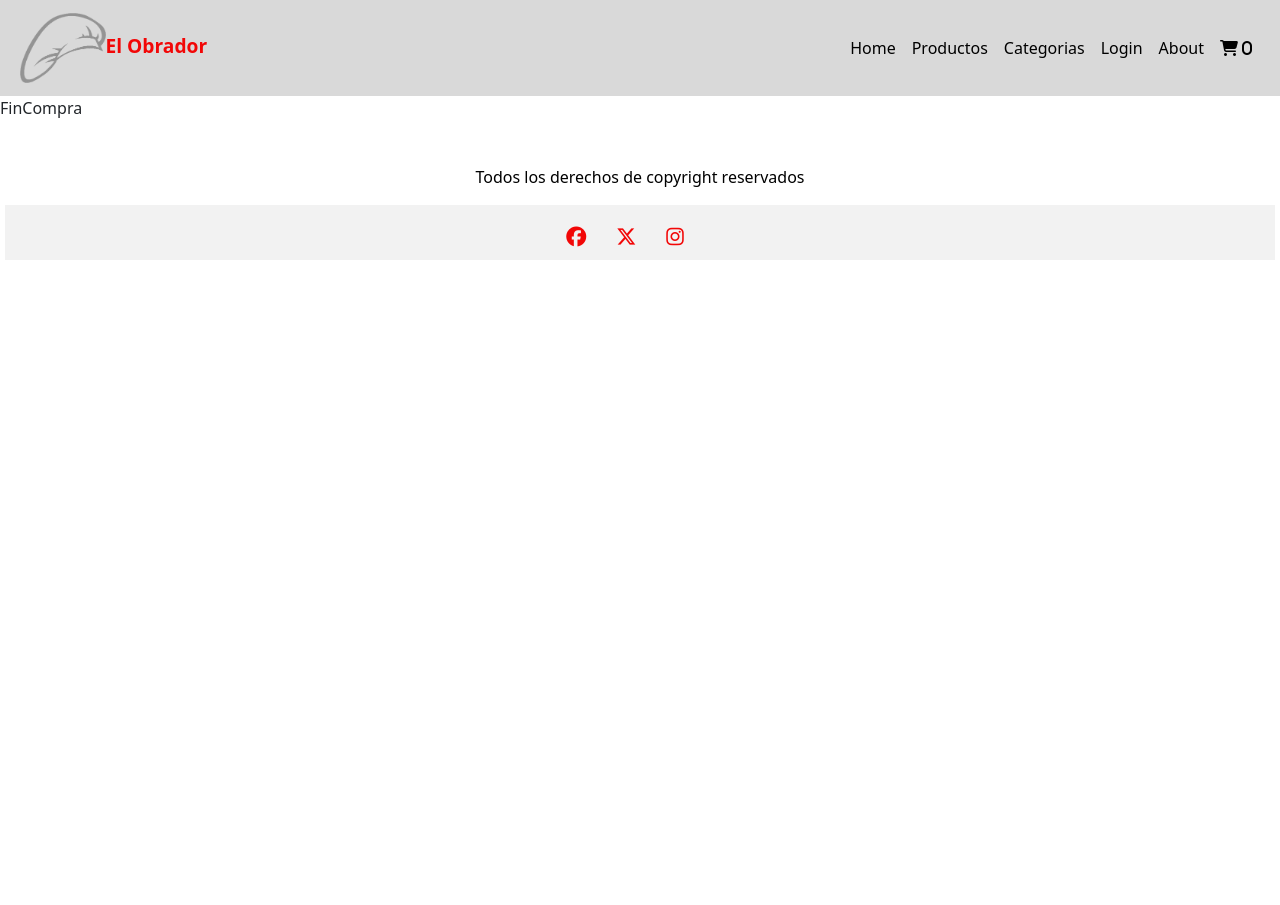
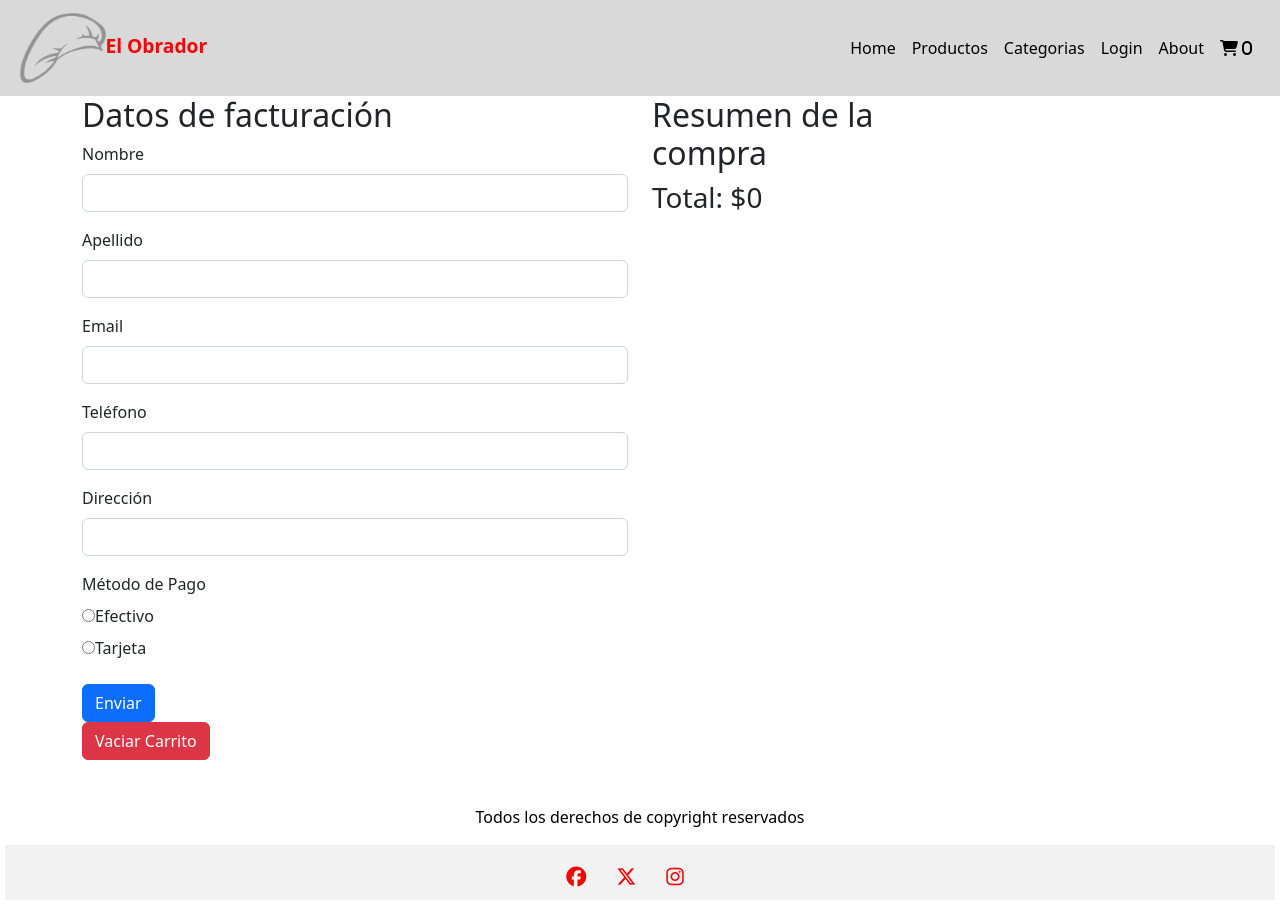
Before and after one commit to bercun/ProyectoFinalBercunchelliReact, a React (Vite) app: page /finCompra in a window 1280 px wide. Before the commit the page ends 800 px from the top, so only its background shows below. Built offline with nearby package versions, Linux system fonts and the light colour scheme.

Commit message:
adding FinCompra y formulario con react-hook-form

```diff
--- a/src/components/Body/Header/Carrito/FinCompra.jsx
+++ b/src/components/Body/Header/Carrito/FinCompra.jsx
@@ -1,28 +1,72 @@
-import React from 'react'
-import { useContext } from 'react';
+import React, { useContext } from 'react';
+import { useForm } from 'react-hook-form';
 import { CarritoContext } from '../../../context/CarritoContext';
-import { useForm } from 'react-hook-form';
-
 
 function FinCompra() {
+  const { carrito, vaciarCarrito } = useContext(CarritoContext);
+  console.log(carrito);
 
-    const { carrito, vaciarCarrito, precioTotal } = useContext(CarritoContext);
-    console.log(carrito);
+  const { register, handleSubmit } = useForm();
 
-    const {registro, handleSubmit} = useForm();
-
-
-
-
-
-
+  const enviar = (data) => {
+    console.log(data);
+  };
 
   return (
-    <>
-    <div>FinCompra</div>
-
-    </>
-  )
+    <div className="container">
+      <div className="row">
+        <div className="col-md-6">
+          <h2>Datos de facturación</h2>
+          <form onSubmit={handleSubmit(enviar)}>
+            <div className="mb-3">
+              <label htmlFor="nombre" className="form-label">Nombre</label>
+              <input type="text" className="form-control" {...register('nombre')} />
+            </div>
+            <div className="mb-3">
+              <label htmlFor="apellido" className="form-label">Apellido</label>
+              <input type="text" className="form-control" {...register('apellido')} />
+            </div>
+            <div className="mb-3">
+              <label htmlFor="email" className="form-label">Email</label>
+              <input type="email" className="form-control" {...register('email')} />
+            </div>
+            <div className="mb-3">
+              <label htmlFor="telefono" className="form-label">Teléfono</label>
+              <input type="tel" className="form-control" {...register('telefono')} />
+            </div>
+            <div className="mb-3">
+              <label htmlFor="direccion" className="form-label">Dirección</label>
+              <input type="text" className="form-control" {...register('direccion')} />
+            </div>
+            <div className="mb-3">
+              <label className="form-label">Método de Pago</label>
+              <div>
+                <input type="radio" id="efectivo" value="efectivo" {...register('metodoPago')} />
+                <label htmlFor="efectivo" className="form-label">Efectivo</label>
+              </div>
+              <div>
+                <input type="radio" id="tarjeta" value="tarjeta" {...register('metodoPago')} />
+                <label htmlFor="tarjeta" className="form-label">Tarjeta</label>
+              </div>
+            </div>
+            <button type="submit" className="btn btn-primary">Enviar</button>
+          </form>
+          <button className="btn btn-danger" onClick={vaciarCarrito}>Vaciar Carrito</button>
+        </div>
+        <div className="col-md-3">
+          <h2>Resumen de la compra</h2>
+          <ul className="list-group">
+            {carrito.map((item) => (
+              <li key={item.id} className="list-group-item">
+                {item.nombre} - {item.unidades} x ${item.precio}
+              </li>
+            ))}
+          </ul>
+          <h3>Total: ${carrito.reduce((total, item) => total + item.precio * item.unidades, 0)}</h3>
+        </div>
+      </div>
+    </div>
+  );
 }
 
-export default FinCompra
+export default FinCompra;
```
